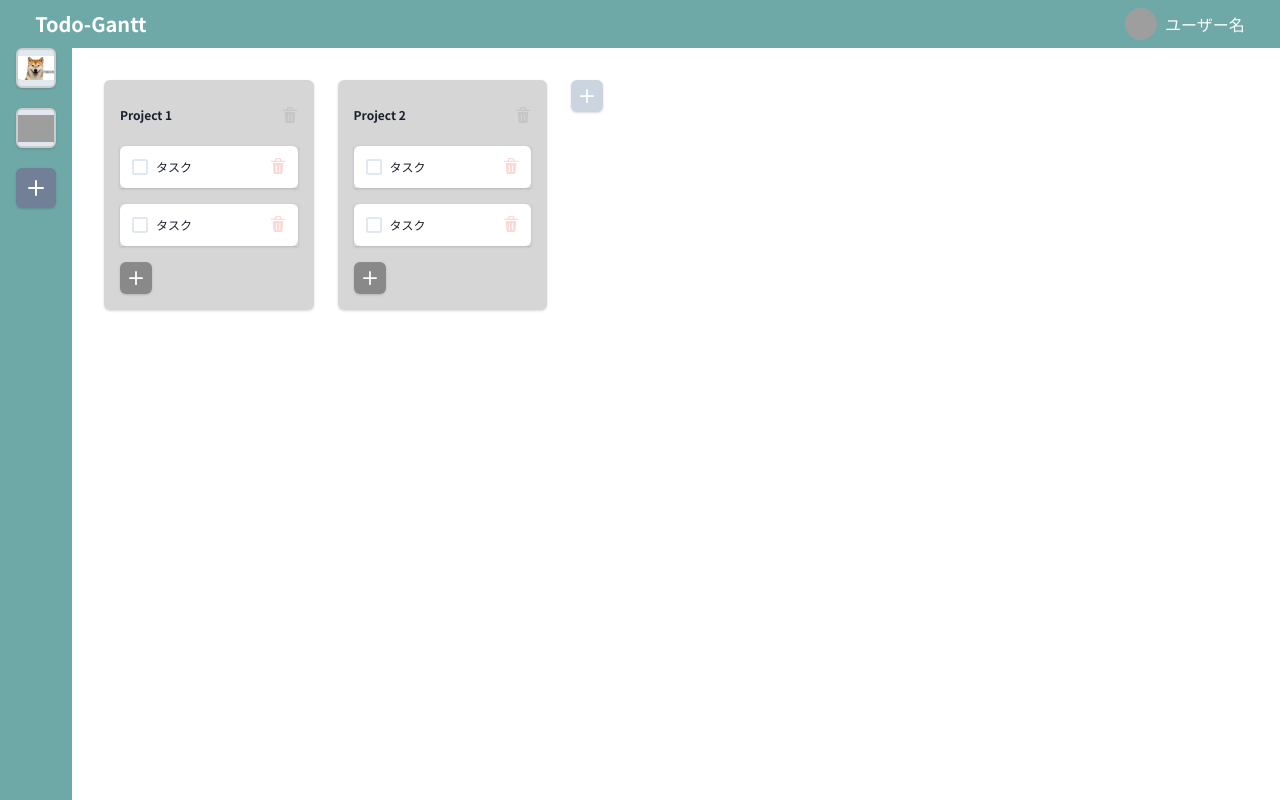
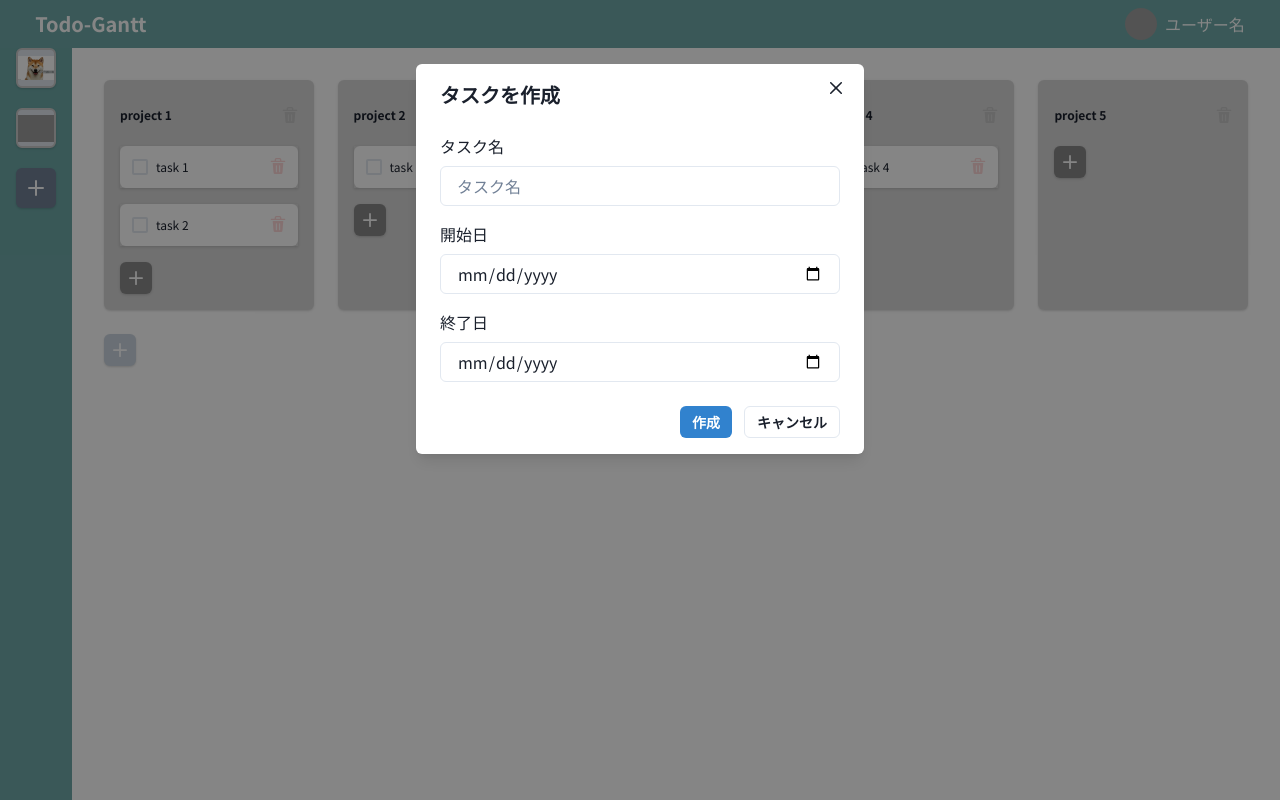
Before and after one commit to ueni-tech/todo-gantt-client, a Next.js app: page / in a window 1280 px wide. Both pictures are taken after a click on the button 136 px from the left and 278 px from the top of the page. Built offline with nearby package versions, Linux system fonts and the light colour scheme; grey boxes are pictures that could not be loaded.

Commit message:
#1 update: タスク作成機能

```diff
--- /dev/null
+++ b/public/json/projects.json
@@ -0,0 +1,22 @@
+[
+  {
+    "id": 1,
+    "name": "project 1"
+  },
+  {
+    "id": 2,
+    "name": "project 2"
+  },
+  {
+    "id": 3,
+    "name": "project 3"
+  },
+  {
+    "id": 4,
+    "name": "project 4"
+  },
+  {
+    "id": 5,
+    "name": "project 5"
+  }
+]
--- /dev/null
+++ b/public/json/tasks.json
@@ -0,0 +1,26 @@
+[
+  {
+    "id": 1,
+    "project_id": 1,
+    "name": "task 1",
+    "is_completed": false
+  },
+  {
+    "id": 2,
+    "project_id": 1,
+    "name": "task 2",
+    "is_completed": false
+  },
+  {
+    "id": 3,
+    "project_id": 2,
+    "name": "task 3",
+    "is_completed": false
+  },
+  {
+    "id": 4,
+    "project_id": 4,
+    "name": "task 4",
+    "is_completed": false
+  }
+]
--- a/src/components/todo/Project.tsx
+++ b/src/components/todo/Project.tsx
@@ -1,6 +1,6 @@
-import { Box, Button, Flex, FormControl, Heading, IconButton, Input, Popover, PopoverArrow, PopoverBody, PopoverCloseButton, PopoverContent, PopoverHeader, PopoverTrigger, Stack } from '@chakra-ui/react'
+import { Box, Button, Flex, FormControl, Heading, IconButton, Input, Popover, PopoverArrow, PopoverBody, PopoverCloseButton, PopoverContent, PopoverHeader, PopoverTrigger, Stack, Modal, ModalOverlay, ModalContent, ModalHeader, ModalFooter, ModalBody, ModalCloseButton, useDisclosure, FormLabel } from '@chakra-ui/react'
 import React, { FC, useEffect, useRef, useState } from 'react'
-import Todo from './Todo'
+import Task from './Task'
 import { AddIcon, DeleteIcon } from '@chakra-ui/icons'
 
 type Props = {
@@ -10,10 +10,34 @@ type Props = {
   }
 }
 
-const Project: FC<Props> = ({project}) => {
+type Task = {
+  id: number,
+  project_id: number,
+  name: string,
+  done: boolean
+}
+
+const Project: FC<Props> = ({ project }) => {
+  const { isOpen, onOpen, onClose } = useDisclosure();
+
   const [editingProjectMode, setEditingProjectMode] = useState(false);
   const [editedProjectName, setEditedProjectName] = useState(project.name);
-  const [editStartProjectName, setEditStartProjectName] = useState(``);
+  const [editStartProjectName, setEditStartProjectName] = useState('');
+  const [tasks, setTasks] = useState<Task[]>([]);
+
+
+
+  useEffect(() => {
+    // jsonフォルダにあるtasks.jsonを読み込む
+    const initTasks = async () => {
+      const res = await fetch('/json/tasks.json');
+      const data = await res.json();
+      const filteredData = data.filter((task: Task) => task.project_id === project.id);
+      console.log(filteredData);
+      setTasks(filteredData);
+    }
+    initTasks();
+  }, []);
 
   const inputRef = useRef<HTMLInputElement>(null);
   //プロジェクト名編集モードになったらInputにfocusを当てる
@@ -27,7 +51,7 @@ const Project: FC<Props> = ({project}) => {
   const handleEditingProjectMode = () => {
     setEditingProjectMode(!editingProjectMode);
 
-    if (editingProjectMode){
+    if (editingProjectMode) {
       setEditStartProjectName(editedProjectName);
     }
 
@@ -42,6 +66,7 @@ const Project: FC<Props> = ({project}) => {
   }
 
   return (
+    <>
       <Box p={4} bgColor='blackAlpha.300' borderRadius='md' shadow='base'>
         <Flex justify='space-between' align='center' mb={3}>
           {editingProjectMode ? (
@@ -66,11 +91,44 @@ const Project: FC<Props> = ({project}) => {
           </Popover>
         </Flex>
         <Stack spacing={4}>
-        <Todo />
-        <Todo />
-        <IconButton size='sm' colorScheme='blackAlpha' w='20px' aria-label="add todo" icon={<AddIcon />} shadow='base' />
+          {tasks.map((task) => (
+            <Task key={task.id} task={task} />
+          ))}
+          <IconButton size='sm' colorScheme='blackAlpha' w='20px' aria-label="add task" icon={<AddIcon />} shadow='base' onClick={onOpen} />
         </Stack>
       </Box>
+      <Modal isOpen={isOpen} onClose={onClose}>
+        <ModalOverlay />
+        <ModalContent>
+          <ModalHeader>タスクを作成</ModalHeader>
+          <ModalCloseButton />
+          <ModalBody>
+            <Stack spacing={4}>
+              <FormControl>
+                <FormLabel>タスク名</FormLabel>
+                <Input type='text' placeholder='タスク名' />
+              </FormControl>
+              <FormControl>
+                <FormLabel>開始日</FormLabel>
+                <Input type='date' />
+              </FormControl>
+              <FormControl>
+                <FormLabel>終了日</FormLabel>
+                <Input type='date' />
+              </FormControl>
+            </Stack>
+          </ModalBody>
+          <ModalFooter>
+            <Button size='sm' colorScheme="blue" mr={3}>
+              作成
+            </Button>
+            <Button size='sm' variant="outline">
+              キャンセル
+            </Button>
+          </ModalFooter>
+        </ModalContent>
+      </Modal>
+    </>
   )
 }
 
--- a/src/components/todo/Todo.tsx
+++ b/src/components/todo/Task.tsx
@@ -1,15 +1,23 @@
 import { DeleteIcon } from '@chakra-ui/icons'
 import { Box, Button, Checkbox, Flex, IconButton, Popover, PopoverArrow, PopoverBody, PopoverCloseButton, PopoverContent, PopoverHeader, PopoverTrigger, Text } from '@chakra-ui/react'
 import { color } from 'framer-motion'
-import React from 'react'
+import React, { FC } from 'react'
 
-const Todo = () => {
+type Props = {
+  task: {
+    id: number,
+    name: string,
+    done: boolean
+  }
+}
+
+const Task: FC<Props> = ({task}) => {
   return (
     <Box shadow='base'>
       <Flex p={3} bgColor='white' borderRadius='md' justify='space-between'>
         <Flex justify='center' align='center'>
           <Checkbox mr={2} />
-          <Text fontSize='xs' noOfLines={1} >タスク</Text>
+          <Text fontSize='xs' noOfLines={1} >{task.name}</Text>
         </Flex>
         <Popover>
           <PopoverTrigger>
@@ -29,4 +37,4 @@ const Todo = () => {
   )
 }
 
-export default Todo
+export default Task
--- a/src/components/views/TodosView.tsx
+++ b/src/components/views/TodosView.tsx
@@ -1,26 +1,28 @@
-import { Button, FormControl, FormHelperText, FormLabel, IconButton, Input, SimpleGrid, useDisclosure } from '@chakra-ui/react'
-import React, { ChangeEvent, useState } from 'react'
+import { Button, FormControl, FormHelperText, FormLabel, IconButton, Input, SimpleGrid, useDisclosure, Modal, ModalOverlay, ModalContent, ModalHeader, ModalFooter, ModalBody, ModalCloseButton } from '@chakra-ui/react'
+import React, { ChangeEvent, use, useEffect, useState } from 'react'
 import Project from '../todo/Project'
 import { AddIcon } from '@chakra-ui/icons'
-import { Modal, ModalOverlay, ModalContent, ModalHeader, ModalFooter, ModalBody, ModalCloseButton } from '@chakra-ui/react'
+
+type Project = {
+  id: number,
+  name: string
+}
 
 const TodosView = () => {
-  const { isOpen, onOpen, onClose } = useDisclosure()
+  const { isOpen, onOpen, onClose } = useDisclosure();
 
-  // プロジェクトの初期値設定(あとで消す)
-  const initProjects = [
-    {
-      id: 1,
-      name: 'Project 1',
-    },
-    {
-      id: 2,
-      name: 'Project 2',
+  const [projects, setProjects] = useState<Project[]>([]);
+  const [projectName, setProjectName] = useState('');
+
+  useEffect(() => {
+    // jsonフォルダにあるprojects.jsonを読み込む
+    const initProjects = async () => {
+      const res = await fetch('/json/projects.json');
+      const data = await res.json();
+      setProjects(data);
     }
-  ];
-
-  const [projects, setProjects] = useState(initProjects);
-  const [projectName, setProjectName] = useState('');
+    initProjects();
+  }, []);
 
   // プロジェクト名入力時の処理
   const handleInputProjectName = (e: ChangeEvent<HTMLInputElement>) => {
```
Lines whose indentation alone changed are shown as unchanged.
